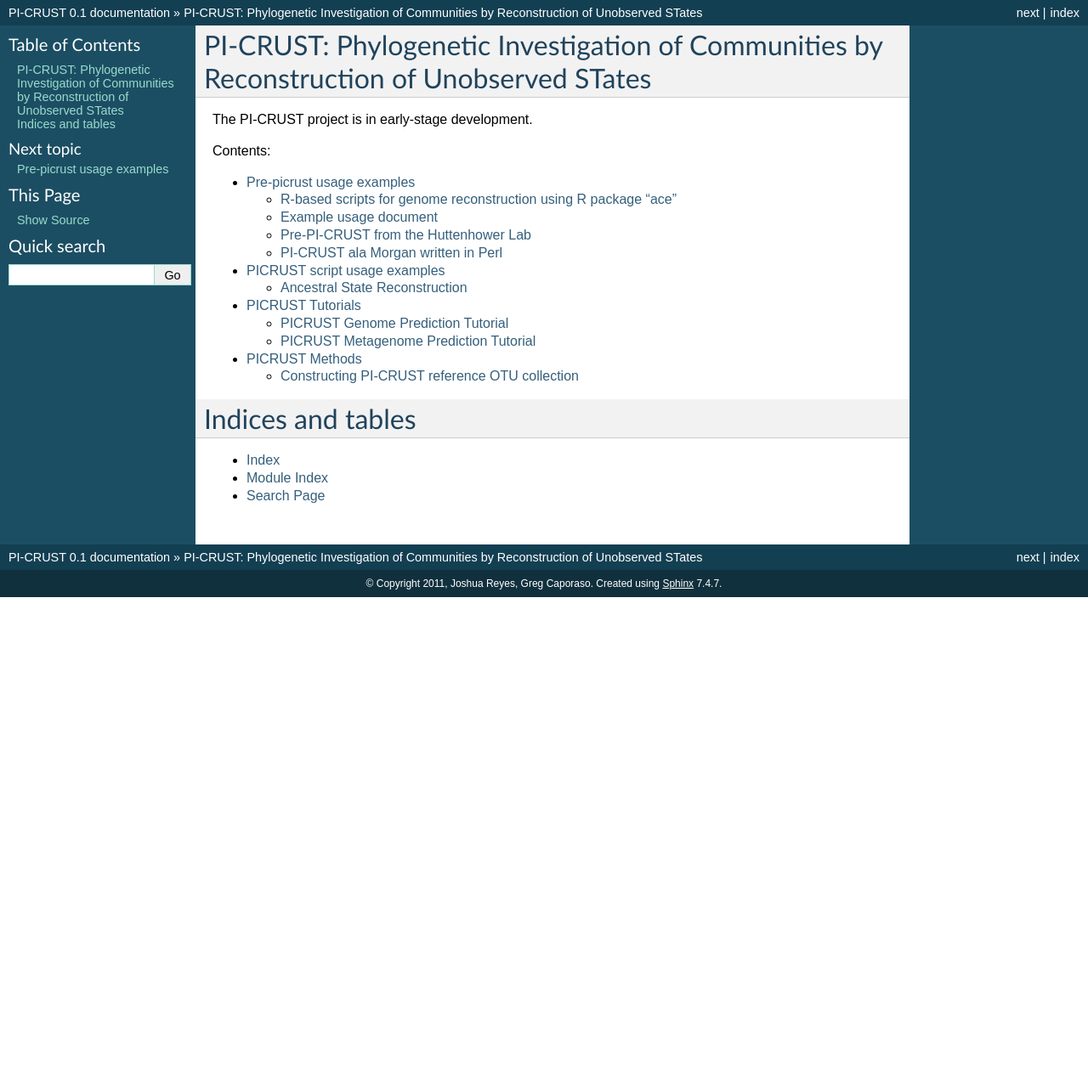
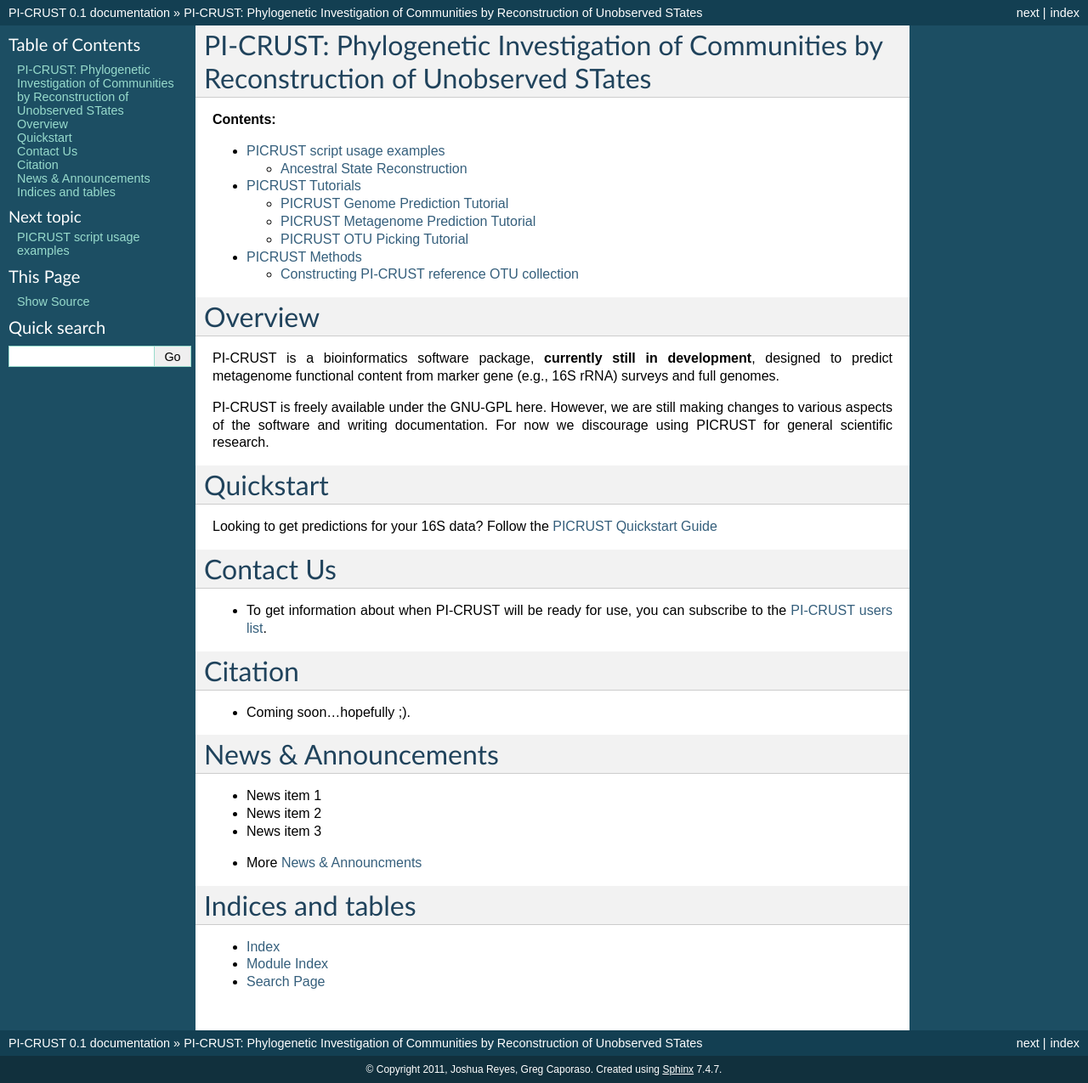
Before and after one commit to picrust/picrust, a Sphinx documentation site: the page built from doc/source/index.rst, in a window 1280 px wide. Shown: the whole page at 85% size. Built offline with Sphinx 7.4.7, drawn with Linux system fonts in a browser that asks for light colours; before the commit the page ends 900 px from its top, so only the background shows below that.

Commit message:
Updated documentation

```diff
--- a/doc/source/index.rst
+++ b/doc/source/index.rst
@@ -6,17 +6,44 @@
 PI-CRUST: Phylogenetic Investigation of Communities by Reconstruction of Unobserved STates
 ===========================================================================================
 
-The PI-CRUST project is in early-stage development.
-
-Contents:
+**Contents:**
 
 .. toctree::
    :maxdepth: 2
 
-   ./prepicrust/index
    ./scripts/index
    ./tutorials/index
    ./methods/index
+
+Overview
+========
+
+PI-CRUST is a bioinformatics software package, **currently still in development**, designed to predict metagenome functional content from marker gene (e.g., 16S rRNA) surveys and full genomes.
+
+PI-CRUST is freely available under the GNU-GPL here. However, we are still making changes to various aspects of the software and writing documentation. For now we discourage using PICRUST for general scientific research.
+
+Quickstart
+==========
+
+Looking to get predictions for your 16S data? Follow the :ref:`quickstart`
+
+Contact Us
+==========
+* To get information about when PI-CRUST will be ready for use, you can subscribe to the `PI-CRUST users list <https://groups.google.com/group/picrust-users/subscribe?note=1&hl=en&noredirect=true&pli=1>`_.
+
+Citation
+========
+
+* Coming soon...hopefully ;).
+
+News & Announcements
+====================
+
+.. include:: news.rst
+   :start-line: 4
+   :end-line: 7
+
+* More :ref:`news`
 
 Indices and tables
 ==================
--- /dev/null
+++ b/doc/source/news.rst
@@ -0,0 +1,8 @@
+.. _news:
+
+News & Announcments
+===================
+* News item 1
+* News item 2
+* News item 3
+* News item 4 (Not shown on homepage)
--- a/doc/source/tutorials/genome_prediction.rst
+++ b/doc/source/tutorials/genome_prediction.rst
@@ -1,4 +1,4 @@
-.. _genome_prediction:
+.. _genome_prediction_tutorial:
 
 PICRUST Genome Prediction Tutorial
 ==================================
@@ -12,31 +12,22 @@
 ---------------
 All files required run this tutorial are here (https://www.dropbox.com/s/l9djlyssn3cspz8/genome_prediction_tutorial_files.zip). Descriptions of these files are below.
 
-Reference Tree (.nwk)
-^^^^^^^^^^^^^^^^^^^^^
-This is a phylogenetic tree constructed from a marker gene (typically 16S), that has tips representing both sequenced genomes and non-sequenced genomes.
+* Reference Tree (.nwk)
+    * This is a phylogenetic tree constructed from a marker gene (typically 16S), that has tips representing both sequenced genomes and non-sequenced genomes.
+    * We will use the greengenes tree **gg_tree.nwk**.
 
-We will use the greengenes tree **gg_tree.nwk**.
+* Marker gene copy number (tab-delimited .tab)
+    * This is a simple tab-delimited table with two columns. The first column contains the genome identfiers column ids (typically IMG), and the second column contains the number of copies of the marker gene (16S). The first row must contain header ids for the columns.
+    * We will use the file **IMG_16S_counts.tab**.
 
-Marker gene copy number (tab-delimited .tab)
-^^^^^^^^^^^^^^^^^^^^^^^^^^^^^^^^^^^^^^^^^^^^
-This is a simple tab-delimited table with two columns. The first column contains the genome identfiers column ids (typically IMG), and the second column contains the number of copies of the marker gene (16S). The first row must contain header ids for the columns.
+* Functional trait copy number (tab-delimited .tab)
+    * Same format as the marker gene copy number table above with genome identifiers being the first column, but contains an additional column for every functional trait with the column id representing that trait (e.g. K00001).
+    * We will use KEGG KO functions **IMG_ko_counts.tab**.
 
-We will use the file **IMG_16S_counts.tab**.
-
-Functional trait copy number (tab-delimited .tab)
-^^^^^^^^^^^^^^^^^^^^^^^^^^^^^^^^^^^^^^^^^^^^^^^^^
-Same format as the marker gene copy number table above with genome identifiers being the first column, but contains an additional column for every functional trait with the column id representing that trait (e.g. K00001).
-
-We will use KEGG KO functions **IMG_ko_counts.tab**.
-
-Mapping file for tree tip ids to genome ids (tab-delimited .tab)
-^^^^^^^^^^^^^^^^^^^^^^^^^^^^^^^^^^^^^^^^^^^^^^^^^^^^^^^^^^^^^^^^
-Simple two column tab delimited file with first column containing ids of tips in the tree that have genome sequences. Second column contains genome identifiers from marker gene and functional trait copy number files.
-
-We will use the file **GG_to_IMGv350.txt**.
-
-*Note: This file is optional if the tips representing genomes in the reference tree exactly match genome identifiers in the trait tables*.
+* Mapping file for tree tip ids to genome ids (tab-delimited .tab)
+    * Simple two column tab delimited file with first column containing ids of tips in the tree that have genome sequences. Second column contains genome identifiers from marker gene and functional trait copy number files.
+    * We will use the file **GG_to_IMGv350.txt**.
+    * *(Note: This file is optional if the tips representing genomes in the reference tree exactly match genome identifiers in the trait tables)*.
 
 
 Formatting tree and trait tables
```
Also changed, not shown: doc/source/quickstart.rst (added, +23 -0 lines), doc/source/tutorials/metagenome_prediction.rst (+17 -22 lines), doc/source/tutorials/otu_picking.rst (added, +8 -0 lines).
